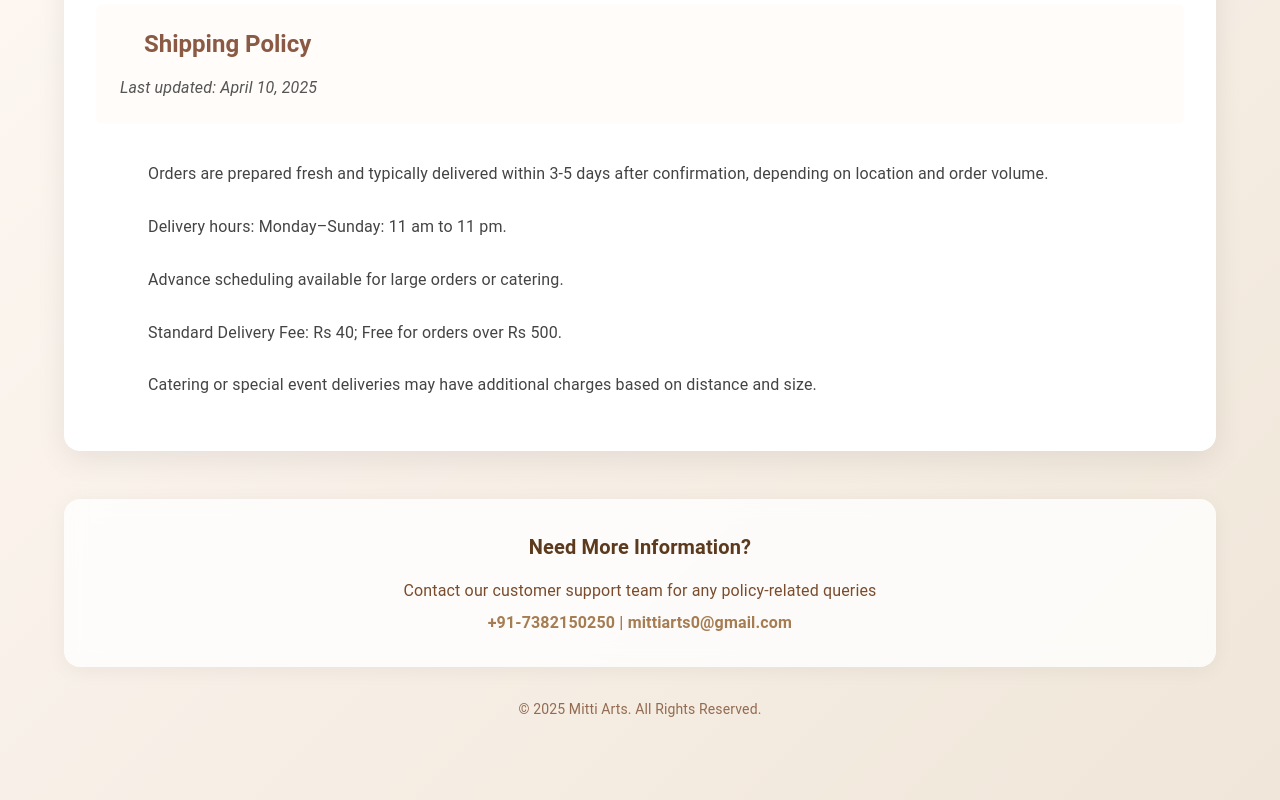
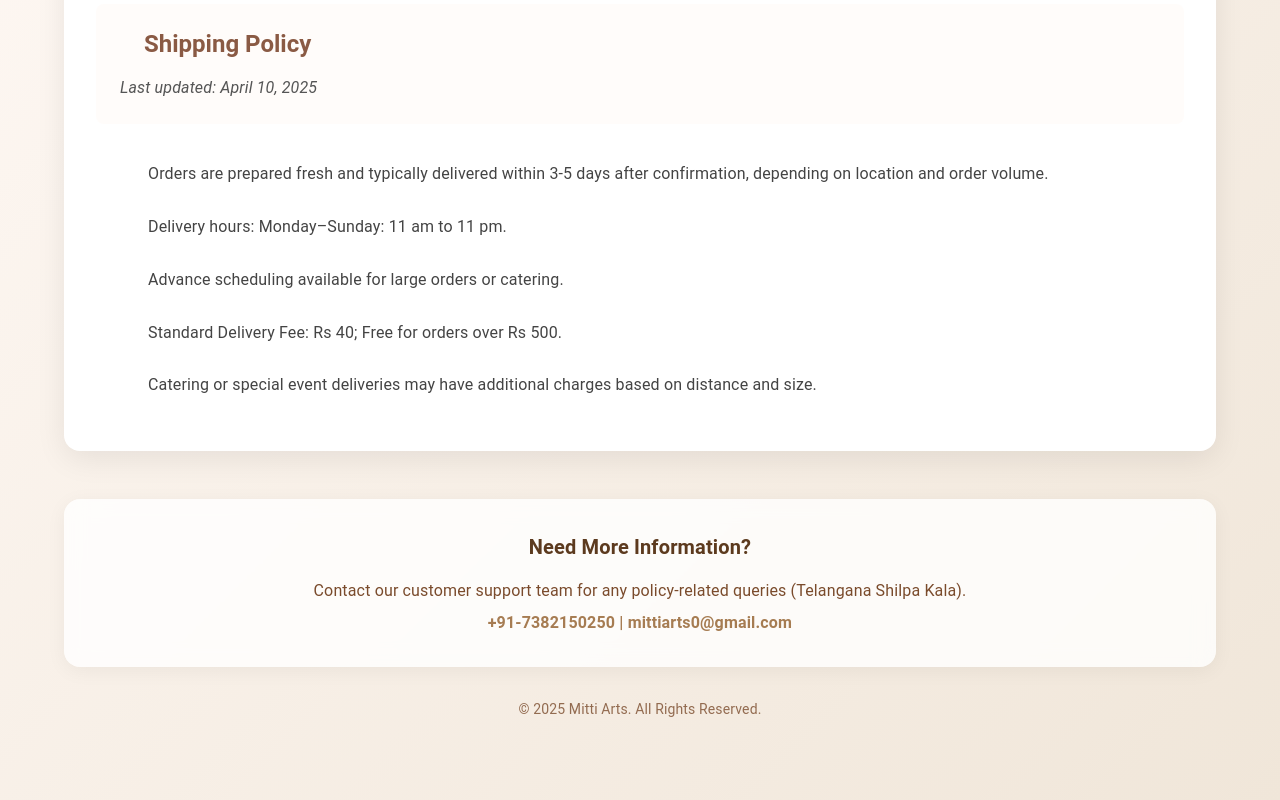
Before and after one commit to chidupudi/mittiarts, a React (Create React App) app: page /policies in a window 1280 px wide. Shown: the part 419-1219 px from the top of the page. Built offline with nearby package versions, Linux system fonts and the light colour scheme; no server answers; some icons are missing.

Commit message:
changes made in polices

```diff
--- a/src/pages/Policies.js
+++ b/src/pages/Policies.js
@@ -52,7 +52,7 @@ const policySections = [
     color: "#5e7a3c",
     bgColor: "#f5fff5",
     points: [
-      "Welcome to Mitti Arts! These terms and conditions outline the rules and regulations for using our website and services.",
+      "Welcome to Mitti Arts!(Telangana Shilpa Kala) These terms and conditions outline the rules and regulations for using our website and services.",
       "\"We\", \"us\", and \"our\" refer to Mitti Arts and its affiliates.",
       "\"You\" and \"your\" refer to the user of the website.",
       "You must be at least 18 years old to use our website.",
@@ -390,7 +390,7 @@ const Policies = () => {
             Need More Information?
           </Typography>
           <Typography sx={{ color: "#7a4b2c", mb: 1 }}>
-            Contact our customer support team for any policy-related queries
+            Contact our customer support team for any policy-related queries (Telangana Shilpa Kala).
           </Typography>
           <Typography
             sx={{
```
